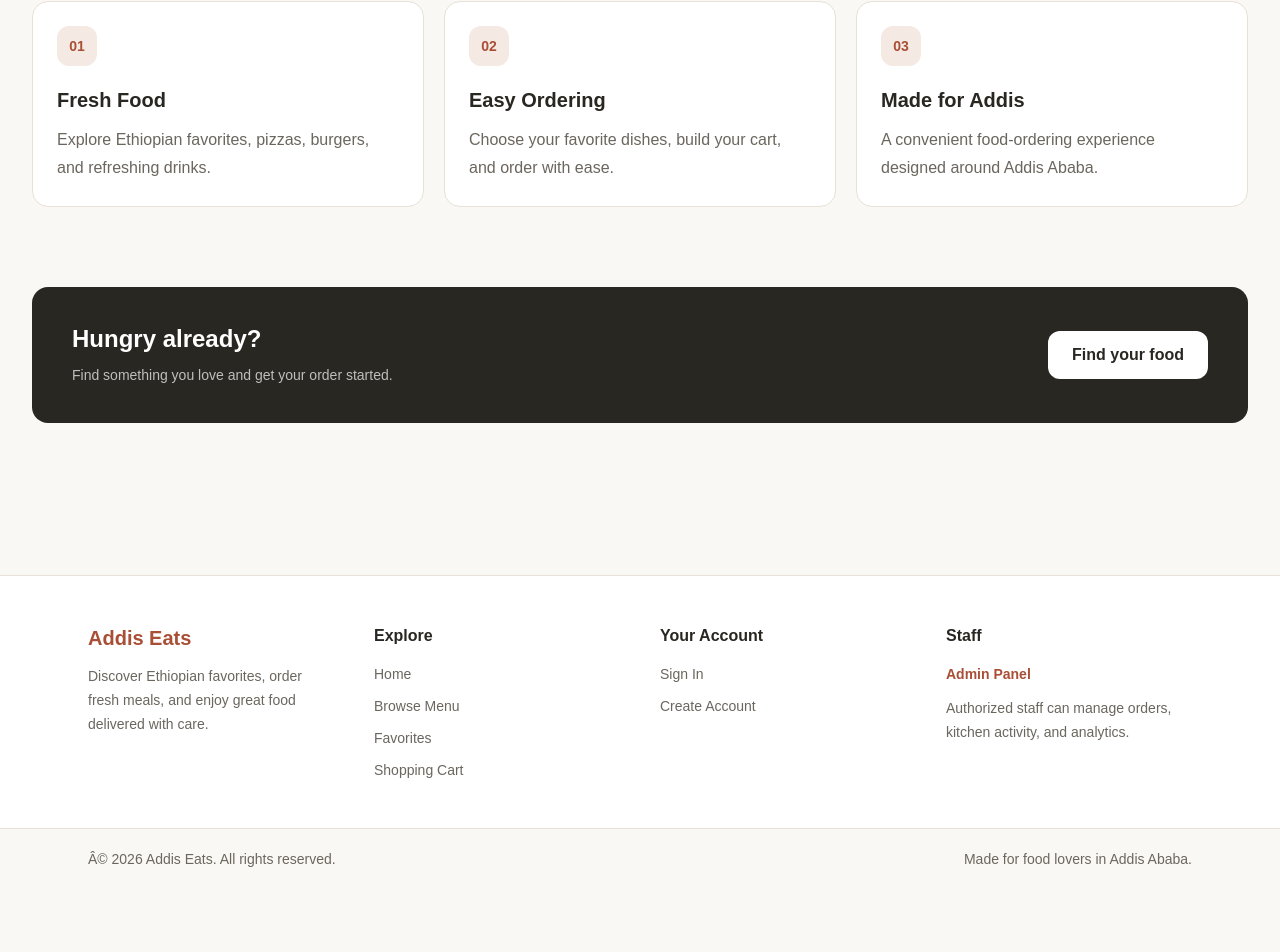
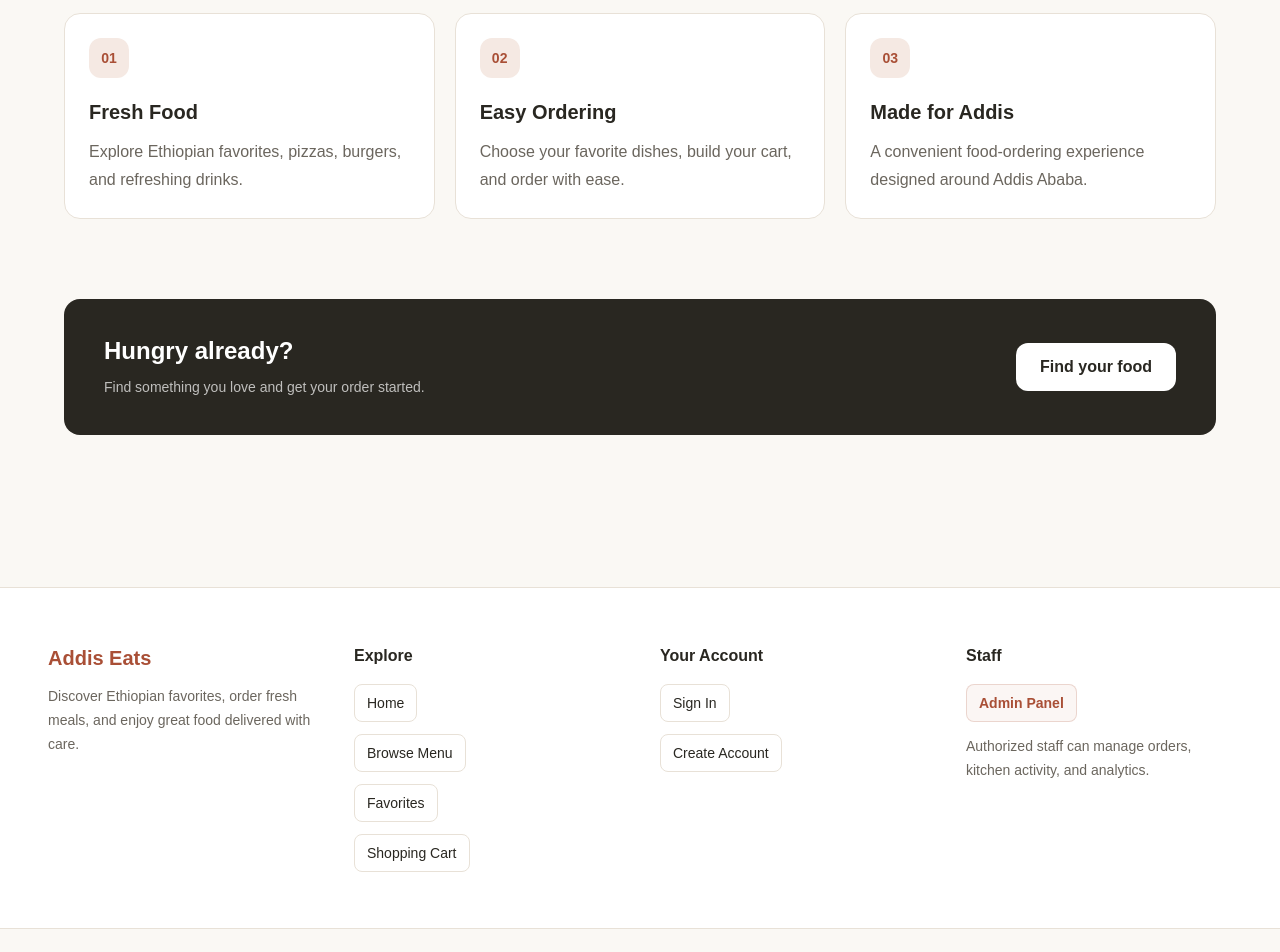
Before and after one commit to HaniSemayat/IBT-Software-Development-Class-2026, a Next.js app: page / in a window 1280 px wide. Shown: the part 973-1925 px from the top of the page. Before the commit the page ends 1862 px from the top, so only its background shows below. Built offline with nearby package versions, Linux system fonts and the light colour scheme; no server answers.

Commit message:
Polish footer links and fix copyright text

```diff
--- a/app/layout.js
+++ b/app/layout.js
@@ -41,7 +41,7 @@ export default async function RootLayout({ children }) {
       <body className="min-h-screen bg-background text-foreground">
         <Providers>
           <header className="sticky top-0 z-50 border-b border-border bg-surface shadow-sm">
-            <nav className="mx-auto flex h-16 max-w-7xl items-center justify-between gap-3 px-4 sm:px-6">
+            <nav className="mx-auto flex h-[76px] max-w-screen-2xl items-center justify-between gap-3 px-6 sm:px-10 lg:px-12">
               <Link href="/" className="shrink-0 text-xl font-bold text-brand">
                 Addis Eats
               </Link>
@@ -79,10 +79,10 @@ export default async function RootLayout({ children }) {
             </nav>
           </header>
 
-          <main className="min-h-[calc(100vh-137px)]">{children}</main>
+          <main className="min-h-[calc(100vh-137px)] px-3 sm:px-5 lg:px-8">{children}</main>
 
           <footer className="mt-16 border-t border-border bg-surface">
-            <div className="mx-auto grid max-w-6xl gap-10 px-6 py-12 sm:grid-cols-2 lg:grid-cols-4">
+            <div className="mx-auto grid max-w-screen-2xl gap-10 px-6 py-14 sm:px-10 lg:px-12 sm:grid-cols-2 lg:grid-cols-4">
               <div>
                 <Link href="/" className="text-xl font-bold text-brand">
                   Addis Eats
@@ -96,10 +96,10 @@ export default async function RootLayout({ children }) {
               <div>
                 <h2 className="font-semibold text-foreground">Explore</h2>
                 <ul className="mt-4 space-y-3 text-sm text-muted">
-                  <li><Link className="hover:text-brand" href="/">Home</Link></li>
-                  <li><Link className="hover:text-brand" href="/menu">Browse Menu</Link></li>
-                  <li><Link className="hover:text-brand" href="/favorites">Favorites</Link></li>
-                  <li><Link className="hover:text-brand" href="/cart">Shopping Cart</Link></li>
+                  <li><Link className="inline-flex items-center rounded-lg border border-border bg-surface px-3 py-2 text-sm font-medium text-foreground transition-colors hover:border-brand/30 hover:bg-brand/5 hover:text-brand" href="/">Home</Link></li>
+                  <li><Link className="inline-flex items-center rounded-lg border border-border bg-surface px-3 py-2 text-sm font-medium text-foreground transition-colors hover:border-brand/30 hover:bg-brand/5 hover:text-brand" href="/menu">Browse Menu</Link></li>
+                  <li><Link className="inline-flex items-center rounded-lg border border-border bg-surface px-3 py-2 text-sm font-medium text-foreground transition-colors hover:border-brand/30 hover:bg-brand/5 hover:text-brand" href="/favorites">Favorites</Link></li>
+                  <li><Link className="inline-flex items-center rounded-lg border border-border bg-surface px-3 py-2 text-sm font-medium text-foreground transition-colors hover:border-brand/30 hover:bg-brand/5 hover:text-brand" href="/cart">Shopping Cart</Link></li>
                 </ul>
               </div>
 
@@ -109,14 +109,14 @@ export default async function RootLayout({ children }) {
                   {session ? (
                     <>
                       {session.role !== "staff" && (
-                        <li><Link className="hover:text-brand" href="/orders">My Orders</Link></li>
+                        <li><Link className="inline-flex items-center rounded-lg border border-border bg-surface px-3 py-2 text-sm font-medium text-foreground transition-colors hover:border-brand/30 hover:bg-brand/5 hover:text-brand" href="/orders">My Orders</Link></li>
                       )}
                       <li><span>Signed in as {session.name}</span></li>
                     </>
                   ) : (
                     <>
-                      <li><Link className="hover:text-brand" href="/signin">Sign In</Link></li>
-                      <li><Link className="hover:text-brand" href="/signup">Create Account</Link></li>
+                      <li><Link className="inline-flex items-center rounded-lg border border-border bg-surface px-3 py-2 text-sm font-medium text-foreground transition-colors hover:border-brand/30 hover:bg-brand/5 hover:text-brand" href="/signin">Sign In</Link></li>
+                      <li><Link className="inline-flex items-center rounded-lg border border-border bg-surface px-3 py-2 text-sm font-medium text-foreground transition-colors hover:border-brand/30 hover:bg-brand/5 hover:text-brand" href="/signup">Create Account</Link></li>
                     </>
                   )}
                 </ul>
@@ -128,7 +128,7 @@ export default async function RootLayout({ children }) {
                   <li>
                     <Link
                       href="/admin"
-                      className="font-semibold text-brand hover:text-brand-hover"
+                      className="inline-flex items-center rounded-lg border border-brand/20 bg-brand/5 px-3 py-2 text-sm font-semibold text-brand transition-colors hover:border-brand/40 hover:bg-brand/10 hover:text-brand-hover"
                     >
                       Admin Panel
                     </Link>
@@ -141,8 +141,8 @@ export default async function RootLayout({ children }) {
             </div>
 
             <div className="border-t border-border bg-background">
-              <div className="mx-auto flex max-w-6xl flex-col gap-2 px-6 py-5 text-sm text-muted sm:flex-row sm:items-center sm:justify-between">
-                <p>Â© {new Date().getFullYear()} Addis Eats. All rights reserved.</p>
+              <div className="mx-auto flex max-w-screen-2xl flex-col gap-2 px-6 py-6 sm:px-10 lg:px-12 text-sm text-muted sm:flex-row sm:items-center sm:justify-between">
+                <p>© {new Date().getFullYear()} Addis Eats. All rights reserved.</p>
                 <p>Made for food lovers in Addis Ababa.</p>
               </div>
             </div>
```
